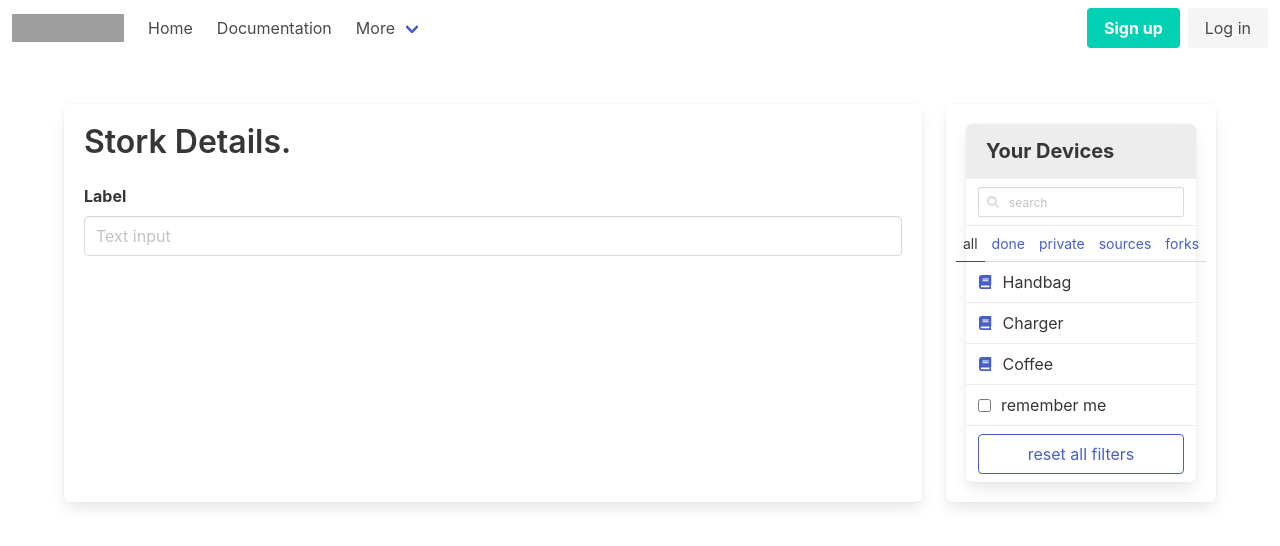
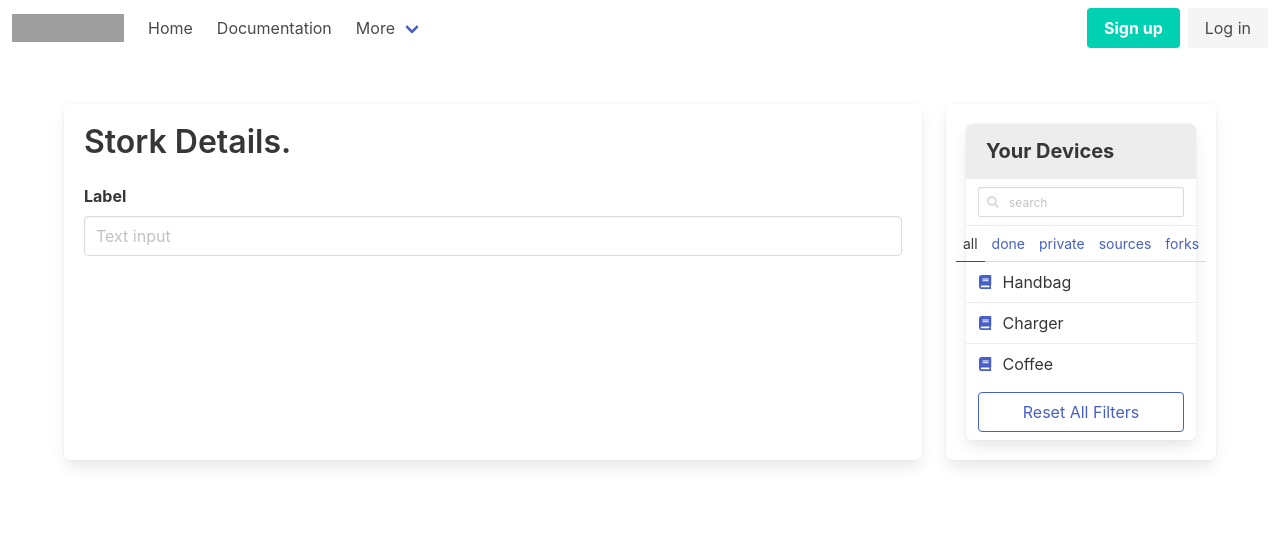
Before and after one commit to lukehalley/StorkWebService, an Angular app in the folder stork-web-app-service/: page / in a window 1280 px wide. Shown: the top 546 px of the page. Built offline with nearby package versions, Linux system fonts and the light colour scheme; grey boxes are pictures that could not be loaded.

Commit message:
checking if stork device list is empty or not and displaying ui accordingly

```diff
--- a/stork-web-app-service/src/app/storks/stork-list/stork-list.component.html
+++ b/stork-web-app-service/src/app/storks/stork-list/stork-list.component.html
@@ -17,6 +17,10 @@
     <a>sources</a>
     <a>forks</a>
   </p>
+
+
+
+  <div *ngIf="storks.length > 0; else loggedOut">
     <!-- User should be allowed set the logo for their stork device -->
     <a class="panel-block is-active" *ngFor="let stork of storks">
         <span class="panel-icon">
@@ -24,14 +28,20 @@
         </span>
         {{ stork.title }}
     </a>
+  </div>
 
-  <label class="panel-block">
-    <input type="checkbox">
-    remember me
-  </label>
+  <ng-template #loggedOut>
+    <a class="panel-block disabled">
+        <span class="panel-icon disabled">
+          <i class="fas fa-book disabled" aria-hidden="true"></i>
+        </span>
+        No Stork Devices
+    </a>
+  </ng-template>
+
   <div class="panel-block">
     <button class="button is-link is-outlined is-fullwidth">
-      reset all filters
+      Reset All Filters
     </button>
   </div>
 </nav>
--- a/stork-web-app-service/src/app/storks/stork-list/stork-list.component.ts
+++ b/stork-web-app-service/src/app/storks/stork-list/stork-list.component.ts
@@ -19,4 +19,6 @@ export class StorkListComponent {
       content: 'Arrived'
     }
   ];
+  // storks = [
+  // ];
 }
```
Lines whose indentation alone changed are shown as unchanged.
